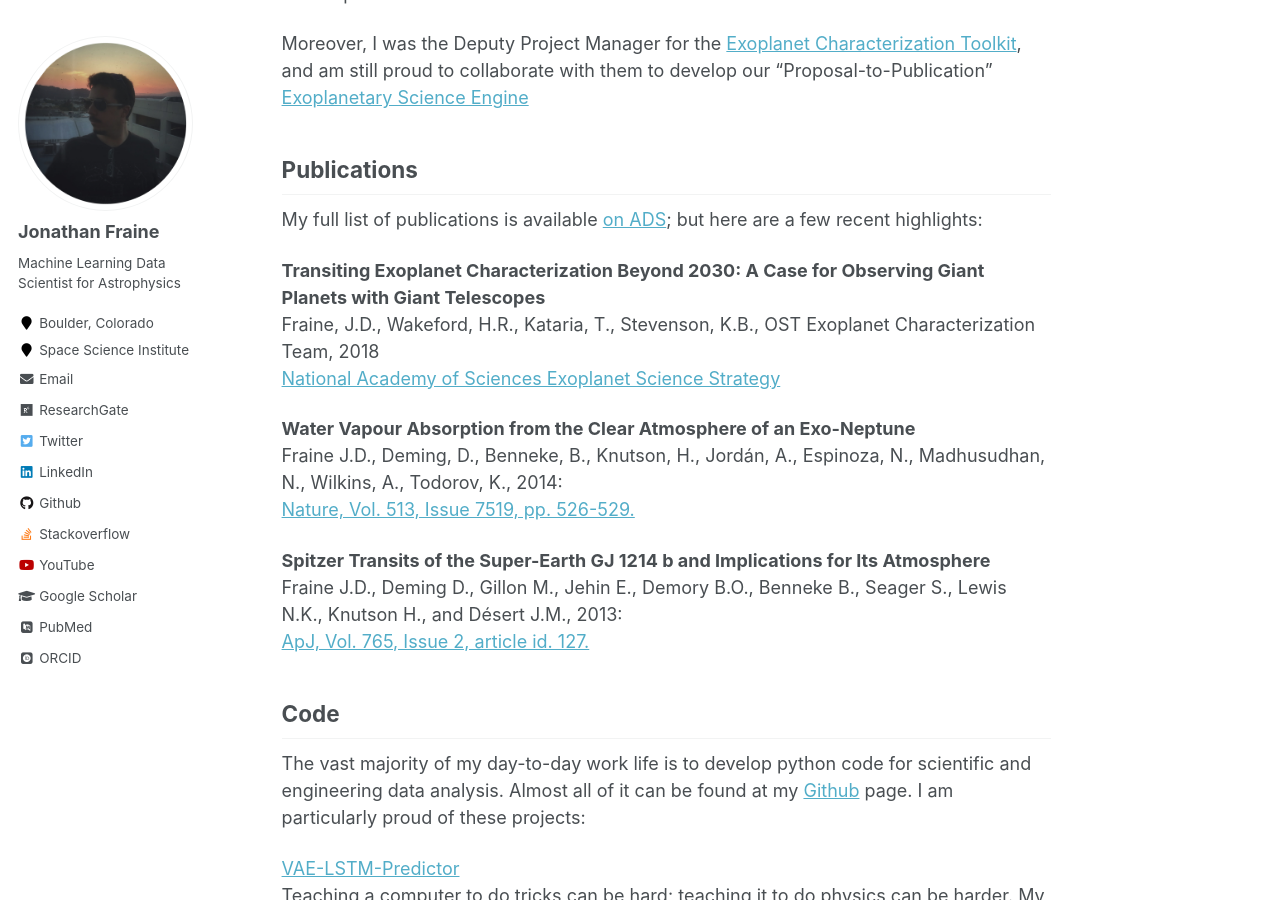
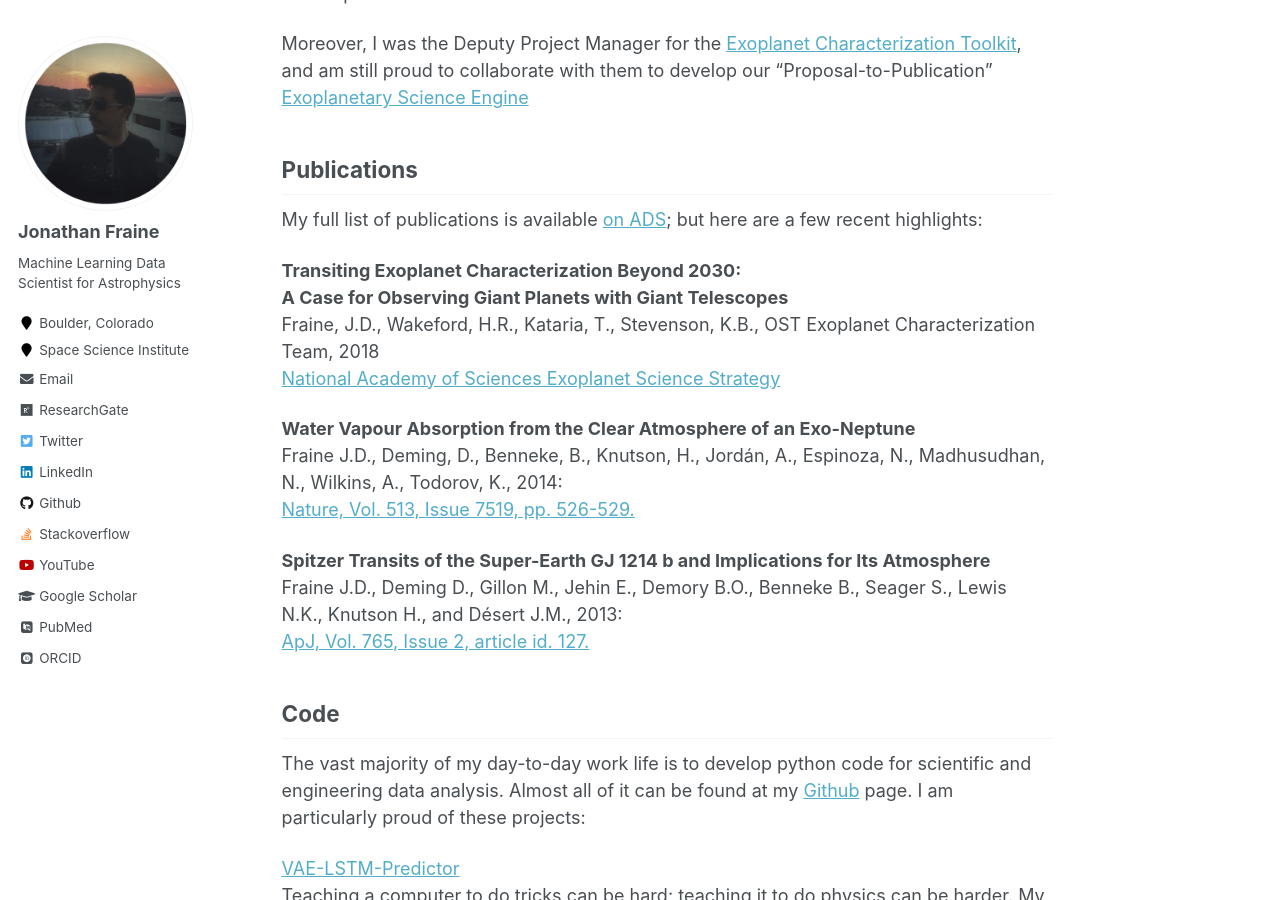
Before and after one commit to exowanderer/exowanderer.github.io, a Jekyll site: the page built from _pages/about.md, in a window 1280 px wide and 900 px high, scrolled down 447 px. Built offline with Jekyll 4.4.1, drawn with Linux system fonts in a browser that asks for light colours; some web fonts are replaced.

```diff
--- a/_pages/about.md
+++ b/_pages/about.md
@@ -18,7 +18,8 @@ Moreover, I was the Deputy Project Manager for the [Exoplanet Characterization T
 ## Publications
 My full list of publications is available [on ADS](http://adsabs.harvard.edu/cgi-bin/nph-abs_connect?return_req=no_params&author=Fraine&db_key=PRE); but here are a few recent highlights:
 
-**Transiting Exoplanet Characterization Beyond 2030: A Case for Observing Giant Planets with Giant Telescopes**
+**Transiting Exoplanet Characterization Beyond 2030:**
+**A Case for Observing Giant Planets with Giant Telescopes**
 Fraine, J.D., Wakeford, H.R., Kataria, T., Stevenson, K.B., OST Exoplanet Characterization Team, 2018
 [National Academy of Sciences Exoplanet Science Strategy](https://astrobiology.nasa.gov/news/exoplanet-science-strategy/)
 
```
